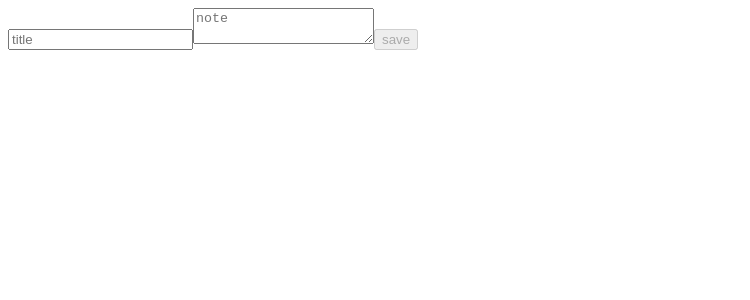
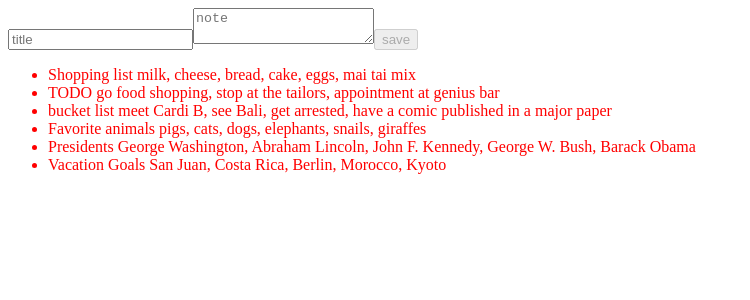
Before and after one commit to alfaraday/notes-app, an Angular app: page / in a window 1280 px wide. Shown: the top 300 px of the page, without its empty margins (0-750 px from the left). Built offline with nearby package versions, Linux system fonts and the light colour scheme.

Commit message:
fixes naming conventions and submit function

```diff
--- a/src/app/app.module.ts
+++ b/src/app/app.module.ts
@@ -11,7 +11,7 @@
   declarations: [
     AppComponent,
     NotesComponent,
-    CreateNoteComponent
+    CreateNoteComponent,
   ],
   imports: [
     BrowserModule,
--- a/src/app/create-note/create-note.component.html
+++ b/src/app/create-note/create-note.component.html
@@ -1,7 +1,7 @@
 <article>
   <form #noteForm="ngForm" id="note-edit-form" (ngSubmit)="submitForm(noteForm)">
         <input [(ngModel)]="note.title" placeholder="title" name="title" #title="ngModel" required/>
-        <textarea [(ngModel)]="note.body" placeholder="note" #body="ngModel" name="body" required></textarea>
+        <textarea [(ngModel)]="note.content" placeholder="note" #content="ngModel" name="content" required></textarea>
         <button type="submit" [disabled]="!noteForm.form.valid">save</button>
   </form>
 </article>
--- a/src/app/create-note/create-note.component.ts
+++ b/src/app/create-note/create-note.component.ts
@@ -1,6 +1,6 @@
 import { Component, OnInit } from '@angular/core';
 import { NgForm } from "@angular/forms";
-import { Note } from "../Note";
+import { Note } from "../models";
 import { NOTES } from '../mock-data';
 
 @Component({
@@ -10,21 +10,26 @@
 })
 export class CreateNoteComponent implements OnInit {
   constructor() {}
-   //Set up the data for our list of notes that will contain every note that we create
-   _notes : Note[];
 
   //Create a new, epmty note, which is referenced in our form
   note = new Note();
-
   //Declare that the form has not been submitted yet.
   submitted = false;
+  //Import mock data to the notes list.
+  _notes = NOTES;
 
-  //Function to submit form, in referenced in our NgSubmit
   submitForm = form => {
+    //Declare that the form has been submitted.
     this.submitted = true;
-    this._notes.push(this.note);
-  };
+    const update_notes = this._notes;
+    //Add notes submitted through the form to the list of notes displayed on the page.
+    update_notes.push({
+      id: 0,
+      title: form.value.title,
+      content: form.value.content
+    });
+    this._notes = update_notes;
+  }
 
   ngOnInit() {}
-
 }
--- a/src/app/mock-data.ts
+++ b/src/app/mock-data.ts
@@ -1,10 +1,10 @@
-import { Note } from './Note';
+import { Note } from './models';
 
 export const NOTES: Note[] = [
-  { id: 1, title: 'Shopping list', body: "milk, cheese, bread, cake, eggs, mai tai mix" },
-  { id: 2, title: 'TODO', body: "go food shopping, stop at the tailors, appointment at genius bar" },
-  { id: 3, title: 'bucket list', body: "meet Cardi B, see Bali, get arrested, have a comic published in a major paper" },
-  { id: 4, title: 'Favorite animals', body: "pigs, cats, dogs, elephants, snails, giraffes" },
-  { id: 5, title: 'Presidents', body: "George Washington, Abraham Lincoln, John F. Kennedy, George W. Bush, Barack Obama" },
-  { id: 6, title: 'Vacation Goals', body: "San Juan, Costa Rica, Berlin, Morocco, Kyoto" }
+  { id: 1, title: 'Shopping list', content: "milk, cheese, bread, cake, eggs, mai tai mix" },
+  { id: 2, title: 'TODO', content: "go food shopping, stop at the tailors, appointment at genius bar" },
+  { id: 3, title: 'bucket list', content: "meet Cardi B, see Bali, get arrested, have a comic published in a major paper" },
+  { id: 4, title: 'Favorite animals', content: "pigs, cats, dogs, elephants, snails, giraffes" },
+  { id: 5, title: 'Presidents', content: "George Washington, Abraham Lincoln, John F. Kennedy, George W. Bush, Barack Obama" },
+  { id: 6, title: 'Vacation Goals', content: "San Juan, Costa Rica, Berlin, Morocco, Kyoto" }
 ];
--- a/src/app/Note.ts
+++ b/src/app/models.ts
@@ -1,5 +1,5 @@
 export class Note {
     id : number;
     title : string;
-    body : string;
+    content : string;
     }
--- a/src/app/notes/notes.component.html
+++ b/src/app/notes/notes.component.html
@@ -1,7 +1,7 @@
 <nav class="notes">
     <ul>
       <li  *ngFor="let note of _notes">
-        <span class="title">{{note.title}}</span> {{note.body}}
+        <span class="title">{{note.title}}</span> {{note.content}}
       </li>
     </ul>
 </nav>
--- a/src/app/notes/notes.component.ts
+++ b/src/app/notes/notes.component.ts
@@ -1,5 +1,5 @@
 import { Component, OnInit, Input } from '@angular/core';
-import { Note } from '../Note';
+import { Note } from '../models';
 
 @Component({
   selector: 'app-notes',
```
